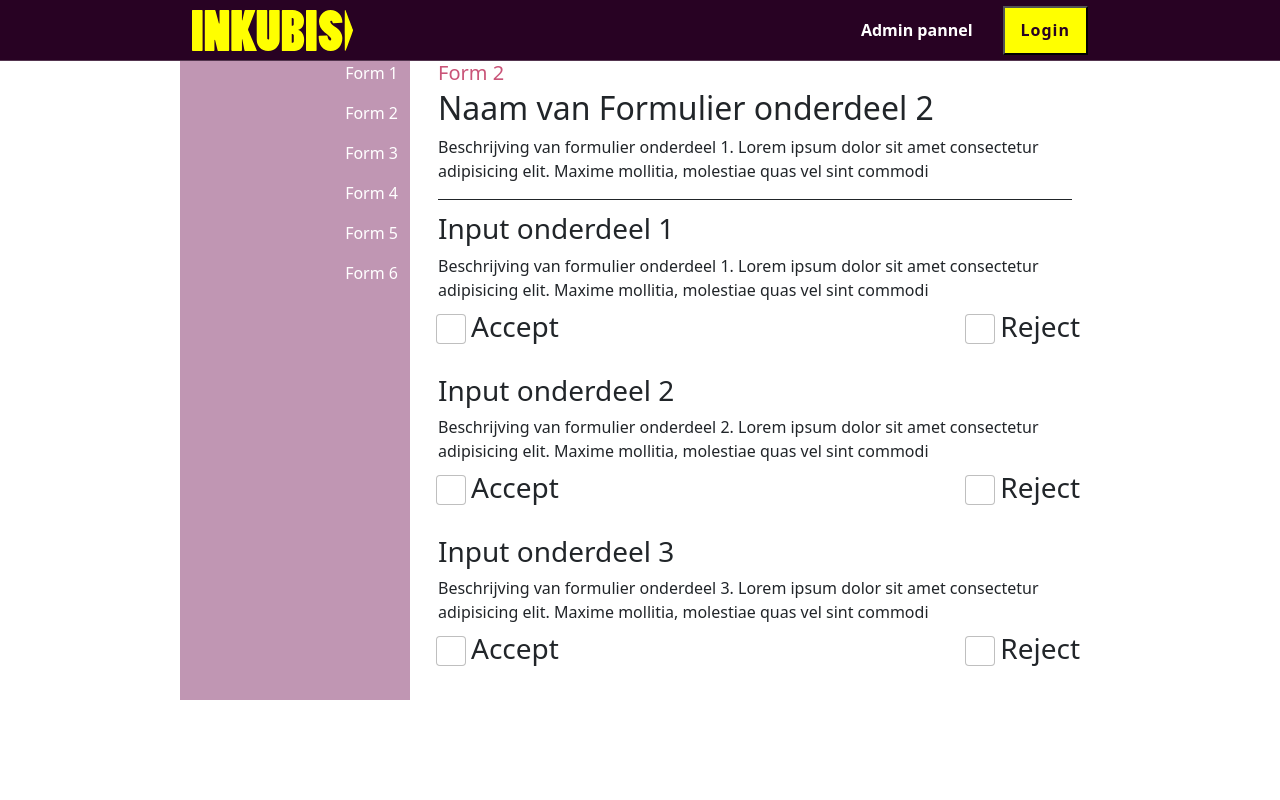
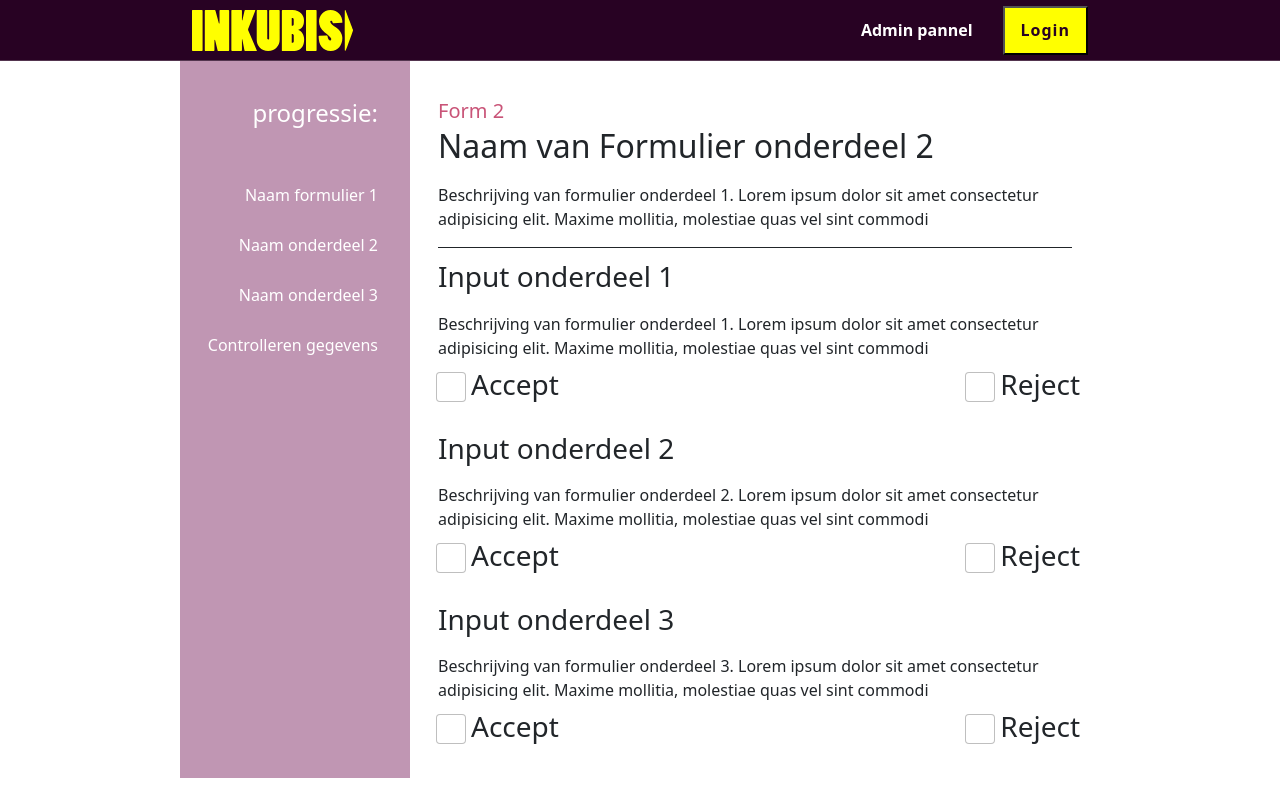
Before and after one commit to kevinvgils/Inkubis-app-frontend, an Angular app: page / in a window 1280 px wide. Built offline with nearby package versions, Linux system fonts and the light colour scheme.

Commit message:
Left side of form

```diff
--- a/src/app/components/form/form.component.css
+++ b/src/app/components/form/form.component.css
@@ -22,8 +22,8 @@ hr {
   opacity: 1;
 }
 
-.pt0 {
-  padding-top: 0;
+p {
+  padding-top: 10px;
 }
 
 .move30right {
@@ -38,3 +38,15 @@ hr {
 .form-check-label {
   margin-left: 5px;
 }
+
+.startHeight {
+  margin-top: 38px;
+}
+
+.move20left {
+  margin-right: 20px;
+}
+
+.mb45 {
+  margin-bottom: 45px;
+}
--- a/src/app/components/form/form.component.html
+++ b/src/app/components/form/form.component.html
@@ -2,18 +2,17 @@
     <div class="row">
         <!-- Buttons -->
         <div class="col-3 secondarybg">
-            <div>
-                <p><a class="">Form 1</a></p>
-                <p><a class="">Form 2</a></p>
-                <p><a class="">Form 3</a></p>
-                <p><a class="">Form 4</a></p>
-                <p><a class="">Form 5</a></p>
-                <p><a class="">Form 6</a></p>
+            <div class="startHeight move20left">
+                <h4 class="mb45">progressie:</h4>
+                <p><a class="">Naam formulier 1</a></p>
+                <p><a class="">Naam onderdeel 2</a></p>
+                <p><a class="">Naam onderdeel 3</a></p>
+                <p><a class="">Controlleren gegevens</a></p>
             </div>
         </div>
 
         <!-- Text -->
-        <div class="col-9">
+        <div class="col-9 startHeight">
             <div class="card">
                 <div class="card-body">
                     <h5 class="card-title">Form 2</h5>
```
